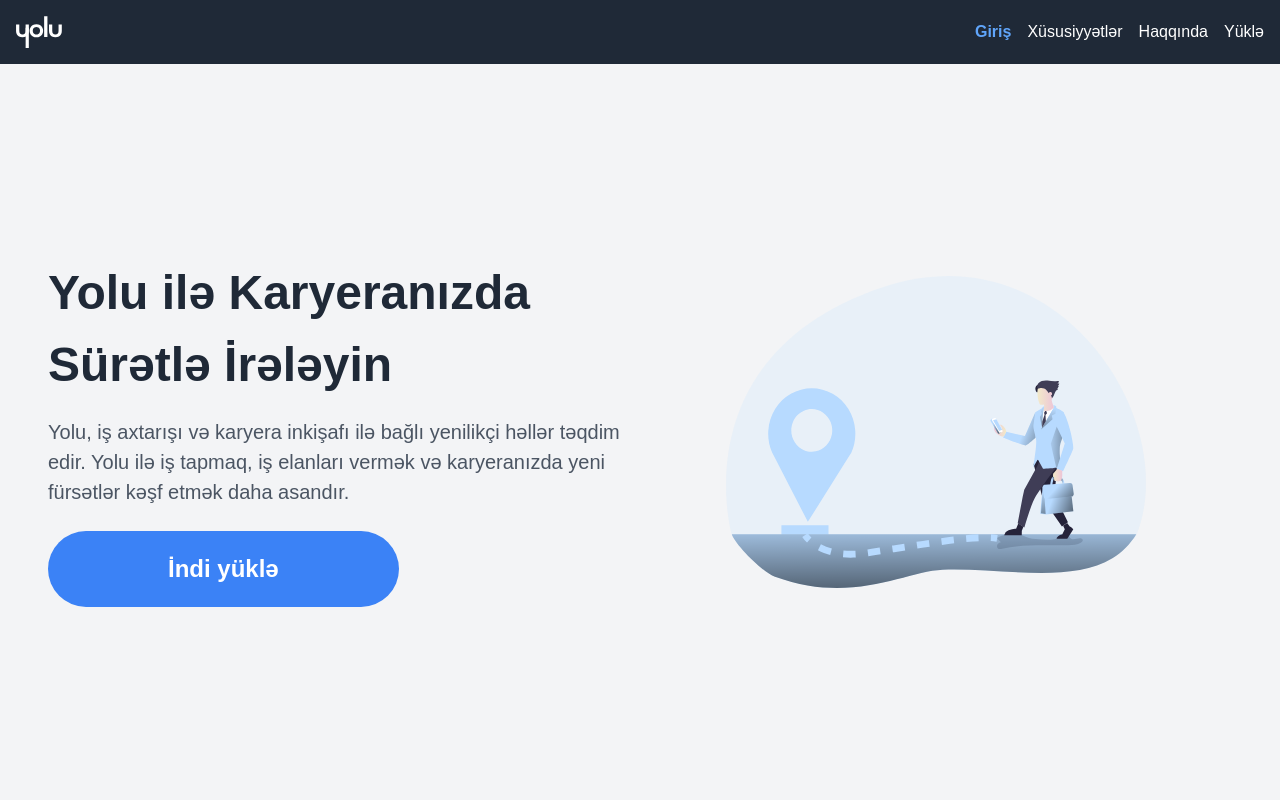
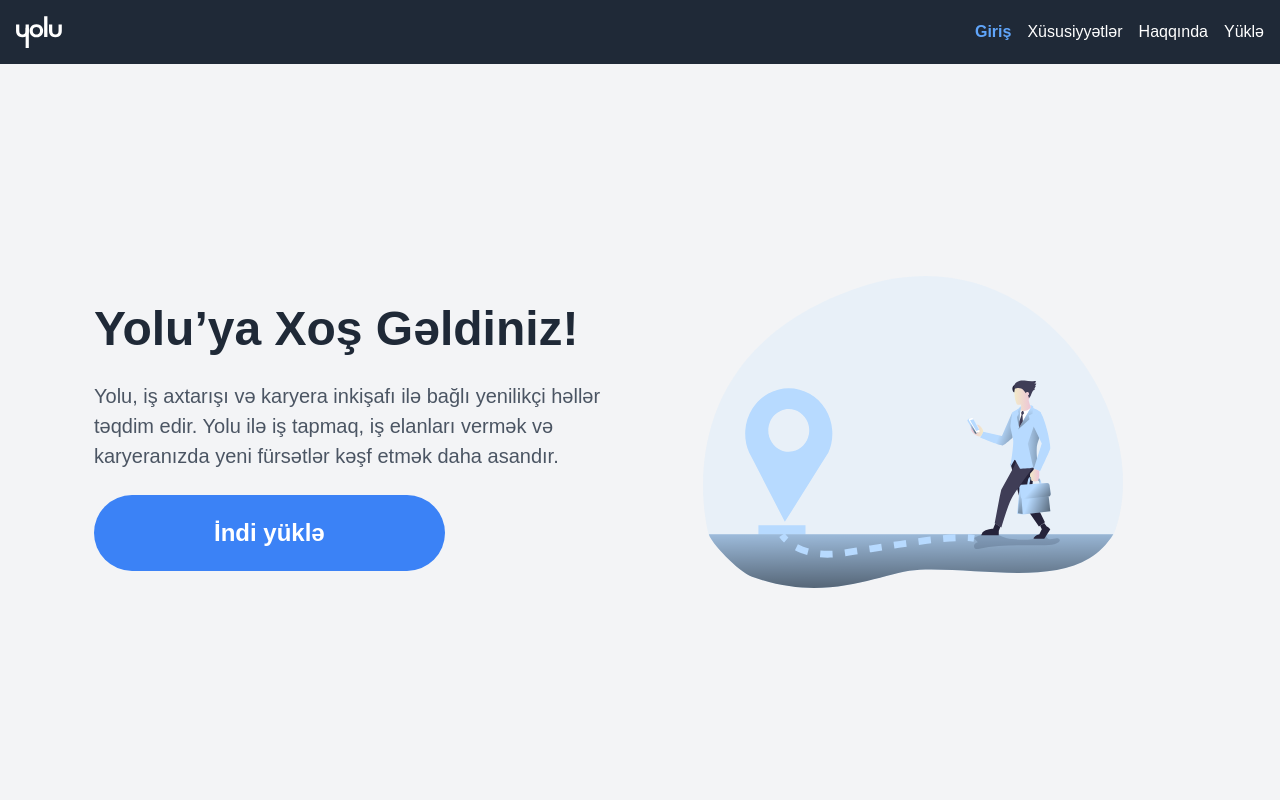
Before and after one commit to hazratAZE/yolu.app, a Next.js app: page / in a window 1280 px wide. Shown: the top 800 px of the page. Built offline with nearby package versions, Linux system fonts and the light colour scheme.

Commit message:
Changed text in intre section

```diff
--- a/src/app/components/Intro.tsx
+++ b/src/app/components/Intro.tsx
@@ -19,7 +19,7 @@ const Intro = () => {
         <div className="md:w-1/2 text-center md:text-left order-2 md:order-1">
           {/* Başlık */}
           <h1 className="font-bold text-gray-800 mb-4">
-            Yolu ilə Karyeranızda Sürətlə İrələyin
+            Yolu’ya Xoş Gəldiniz!
           </h1>
           {/* Kısa Açıklama */}
           <p className="text-gray-600 max-w-2xl mx-auto mb-6">
```
